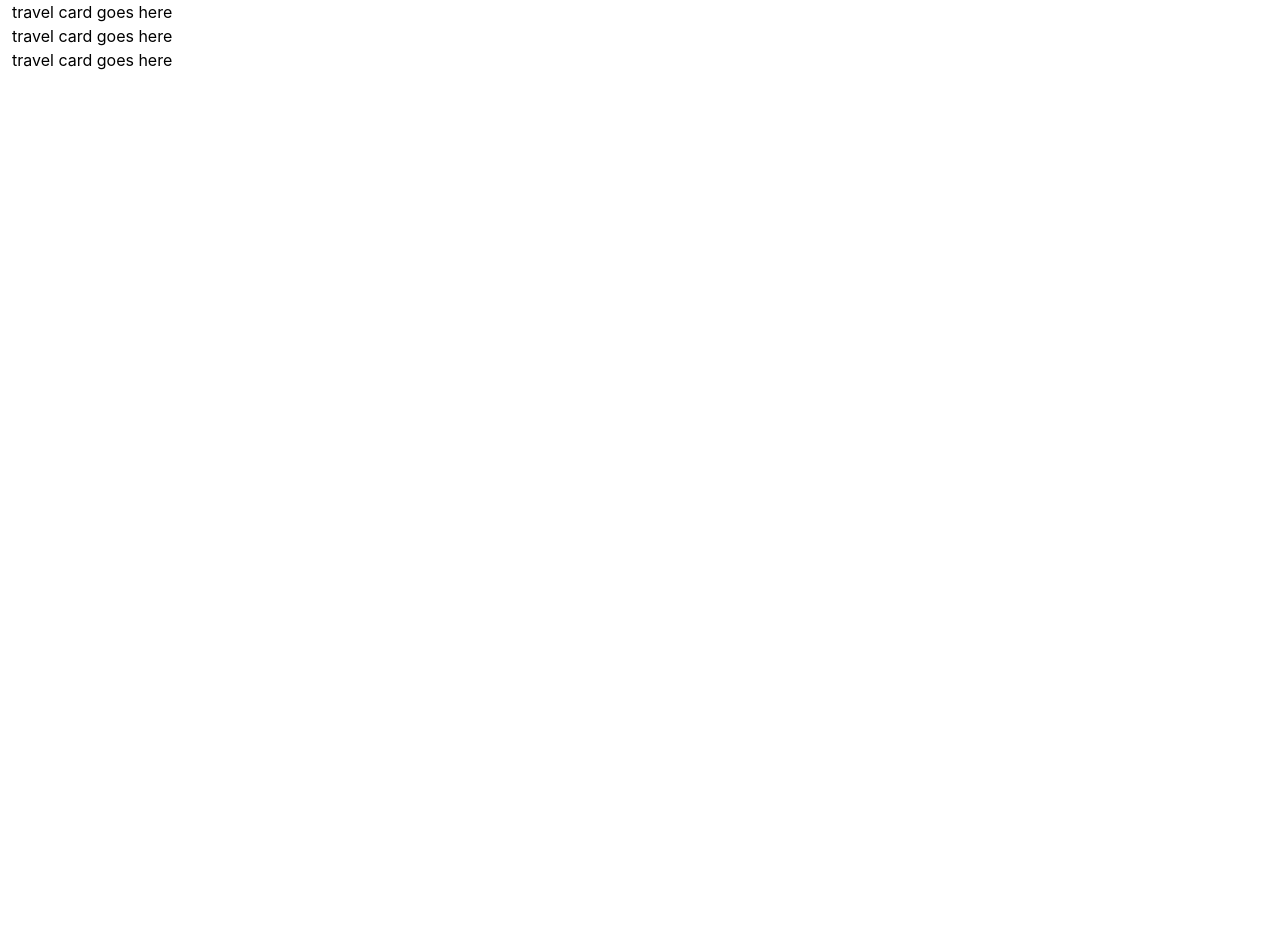
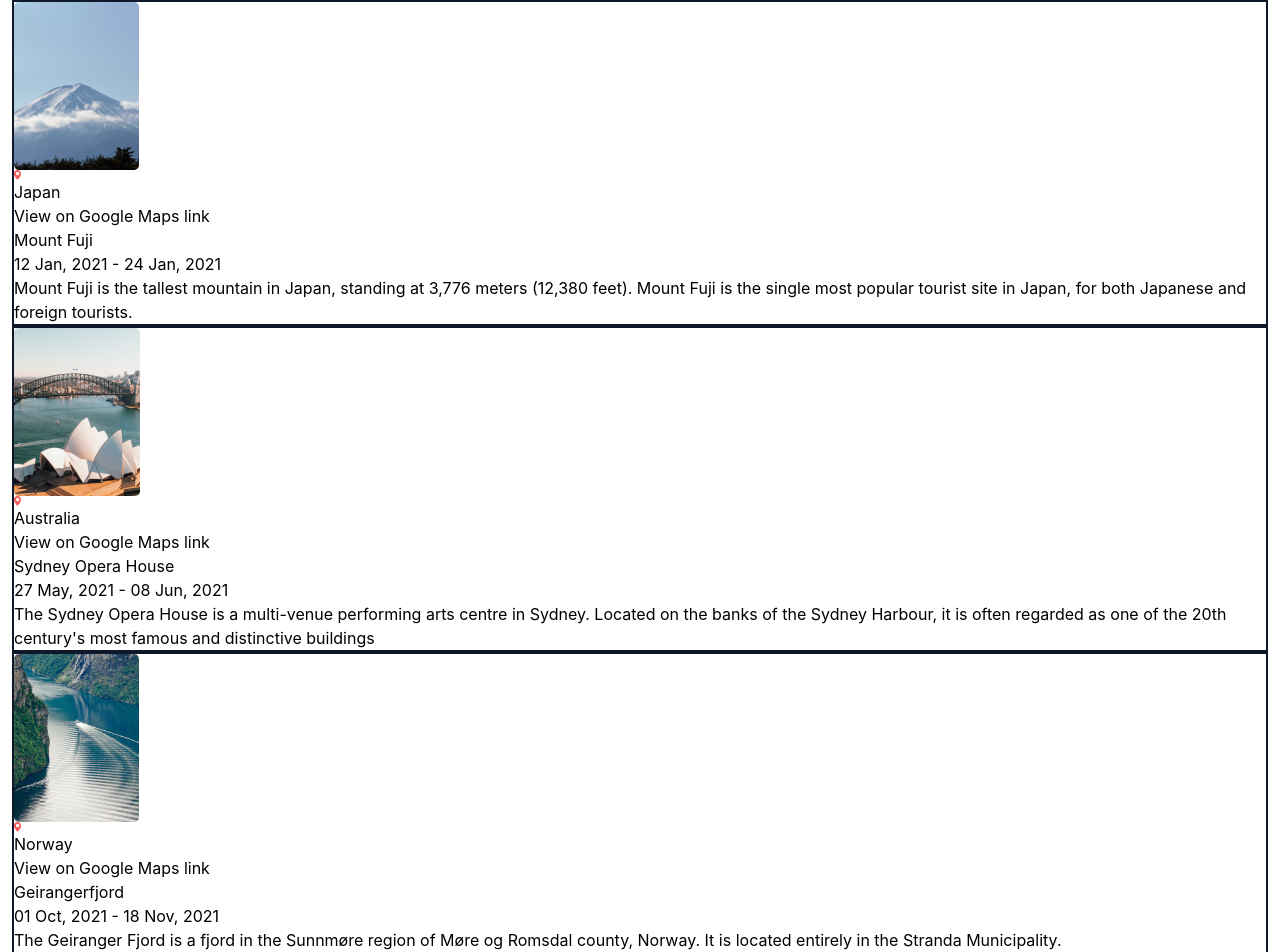
Before and after one commit to margarita-poole/travel-journal, a React (Create React App) app: page / in a window 1280 px wide. Shown: the part 76-1028 px from the top of the page. Before the commit the page ends 800 px from the top, so only its background shows below. Built offline with nearby package versions, Linux system fonts and the light colour scheme.

Commit message:
Added card data. Created card tiles.

```diff
--- a/src/components/Card/Card.jsx
+++ b/src/components/Card/Card.jsx
@@ -1,5 +1,27 @@
-const Card = () => {
-  return <div>travel card goes here</div>
+import pin from '../../assets/mapIcon.png'
+
+const Card = ({ item }) => {
+  return (
+    <div className='border-slate-900 border-2'>
+      <div>
+        <img src={item.image} alt='cardImage' />
+        <div>
+          <div>
+            <img src={pin} alt='map pin' />
+            <span>{item.location}</span>
+          </div>
+          <span>View on Google Maps link</span>
+        </div>
+        <p>{item.title}</p>
+        <div>
+          <p>
+            {item.startDate} - {item.endDate}
+          </p>
+          <p>{item.description}</p>
+        </div>
+      </div>
+    </div>
+  )
 }
 
 export default Card
--- a/src/components/Card/data.js
+++ b/src/components/Card/data.js
@@ -4,6 +4,7 @@ import Geirangerfjord from '../../assets/Geirangerfjord.png'
 
 const cardData = [
   {
+    id: 1,
     title: 'Mount Fuji',
     location: 'Japan',
     googleMapsUrl: 'https://goo.gl/maps/1DGM5WrWnATgkSNB8',
@@ -11,9 +12,10 @@ const cardData = [
     endDate: '24 Jan, 2021',
     description:
       'Mount Fuji is the tallest mountain in Japan, standing at 3,776 meters (12,380 feet). Mount Fuji is the single most popular tourist site in Japan, for both Japanese and foreign tourists.',
-    image: { MountFuji },
+    image: MountFuji,
   },
   {
+    id: 2,
     title: 'Sydney Opera House',
     location: 'Australia',
     googleMapsUrl: 'https://goo.gl/maps/1DGM5WrWnATgkSNB8',
@@ -21,9 +23,10 @@ const cardData = [
     endDate: '08 Jun, 2021',
     description:
       "The Sydney Opera House is a multi-venue performing arts centre in Sydney. Located on the banks of the Sydney Harbour, it is often regarded as one of the 20th century's most famous and distinctive buildings",
-    image: { SydneyOperaHouse },
+    image: SydneyOperaHouse,
   },
   {
+    id: 3,
     title: 'Geirangerfjord',
     location: 'Norway',
     googleMapsUrl: 'https://goo.gl/maps/1DGM5WrWnATgkSNB8',
@@ -31,7 +34,7 @@ const cardData = [
     endDate: '18 Nov, 2021',
     description:
       'The Geiranger Fjord is a fjord in the Sunnmøre region of Møre og Romsdal county, Norway. It is located entirely in the Stranda Municipality.',
-    image: { Geirangerfjord },
+    image: Geirangerfjord,
   },
 ]
 
```
